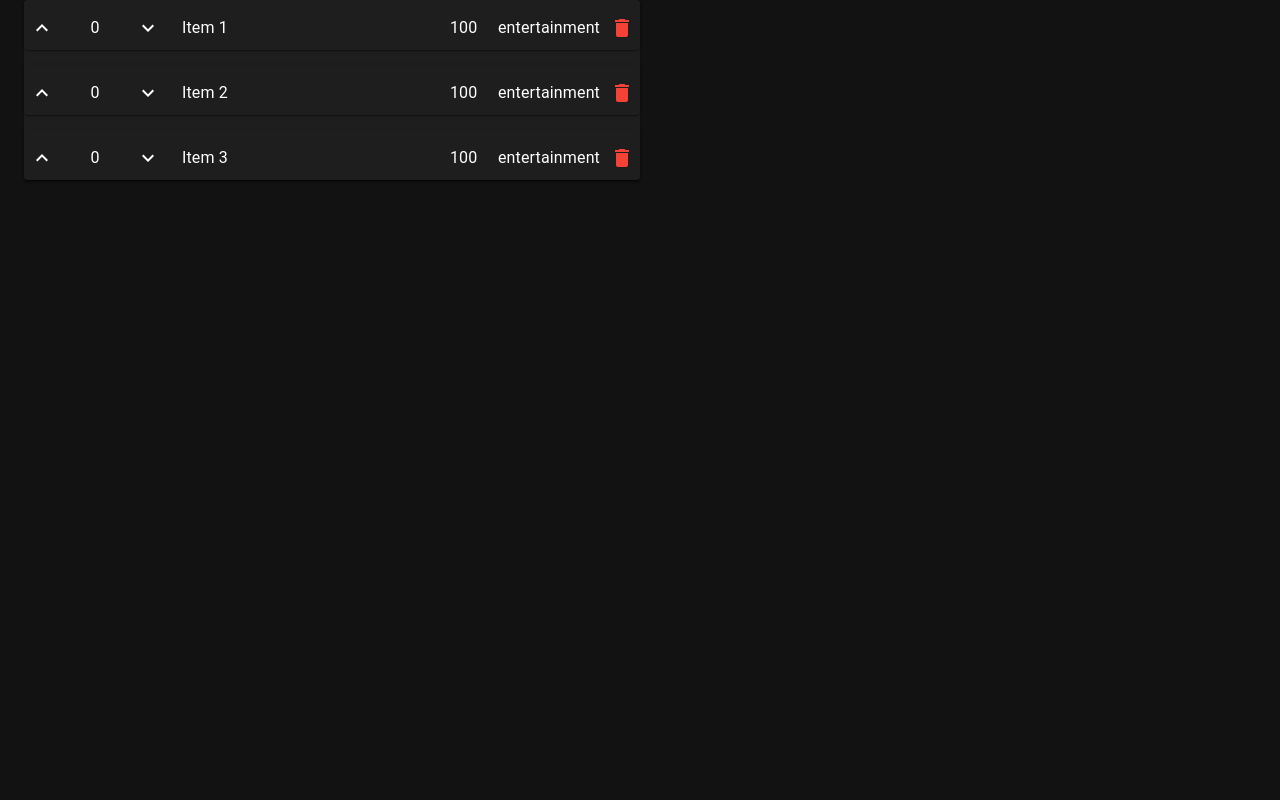
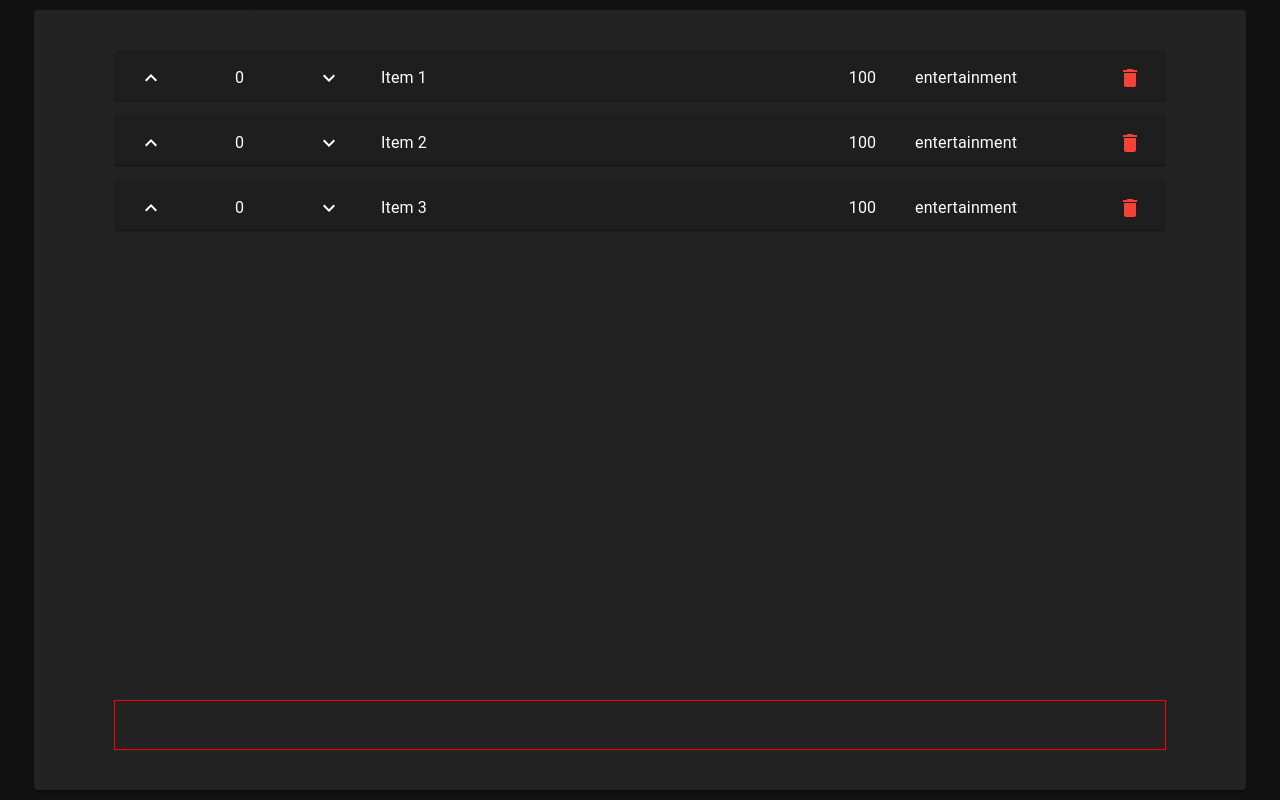
Before and after one commit to freitagdavid/ranked-wish-list, a React (Create React App) app: page / in a window 1280 px wide. Built offline with nearby package versions, Linux system fonts and the light colour scheme.

Commit message:
components/ItemList/index: Big rework

```diff
--- a/src/components/ItemList/index.js
+++ b/src/components/ItemList/index.js
@@ -1,23 +1,39 @@
-import styled from "styled-components";
 import { useState } from "react";
 import Item from "../Item";
 import { Paper } from "@mui/material";
-
-const StyledItemList = styled.div`
-    width: 50%;
-    flex: 1;
-`;
+import { Box } from "@mui/system";
+import { motion } from "framer-motion";
+import ItemInput from "../itemInput";
 
 const ItemList = () => {
     const [items, setItems] = useState([
-        { label: "Item 1", price: 100, category: "entertainment", votes: 0 },
-        { label: "Item 2", price: 100, category: "entertainment", votes: 0 },
-        { label: "Item 3", price: 100, category: "entertainment", votes: 0 },
+        {
+            id: 0,
+            label: "Item 1",
+            price: 100,
+            category: "entertainment",
+            votes: 0,
+        },
+        {
+            id: 1,
+            label: "Item 2",
+            price: 100,
+            category: "entertainment",
+            votes: 0,
+        },
+        {
+            id: 2,
+            label: "Item 3",
+            price: 100,
+            category: "entertainment",
+            votes: 0,
+        },
     ]);
 
     const vote = (index, vote) => {
         setItems((prevItems) => {
-            if (prevItems[index].votes <= 0) {
+            console.log("test");
+            if (prevItems[index].votes <= 0 && vote === -1) {
                 return prevItems;
             }
             const newItems = [...prevItems];
@@ -27,17 +43,57 @@ const ItemList = () => {
         });
     };
 
+    const spring = {
+        type: "springt",
+        damping: 20,
+        stiffness: 300,
+    };
+
     return (
-        <StyledItemList>
-            <Paper style={{ height: "100%" }}>
-                {items.map((item, index) => (
-                    <Item key={index} index={index} {...item} vote={vote}>
-                        {JSON.stringify(item)}
-                    </Item>
-                ))}
+        <Box
+            sx={{
+                width: "100%",
+                height: "100vh",
+                padding: "10px",
+            }}
+        >
+            <Paper
+                sx={{
+                    height: "100%",
+                    width: "100%",
+                    paddingX: 10,
+                    paddingY: 5,
+                    display: "flex",
+                    flexDirection: "column",
+                    justifyContent: "space-between",
+                }}
+                elevation={2}
+            >
+                <Box sx={{ overflowY: "scroll" }}>
+                    {items.map((item, index) => (
+                        <motion.div key={item.id} layout transition={spring}>
+                            <Item index={index} {...item} vote={vote} />
+                        </motion.div>
+                    ))}
+                </Box>
+                <Box>
+                    <ItemInput></ItemInput>
+                </Box>
             </Paper>
-        </StyledItemList>
+        </Box>
     );
+
+    // return (
+    //     <StyledItemList>
+    //         <Paper style={{ height: "100%" }}>
+    //             {items.map((item, index) => (
+    //                 <Item key={index} index={index} {...item} vote={vote}>
+    //                     {JSON.stringify(item)}
+    //                 </Item>
+    //             ))}
+    //         </Paper>
+    //     </StyledItemList>
+    // );
 };
 
 export default ItemList;
```
